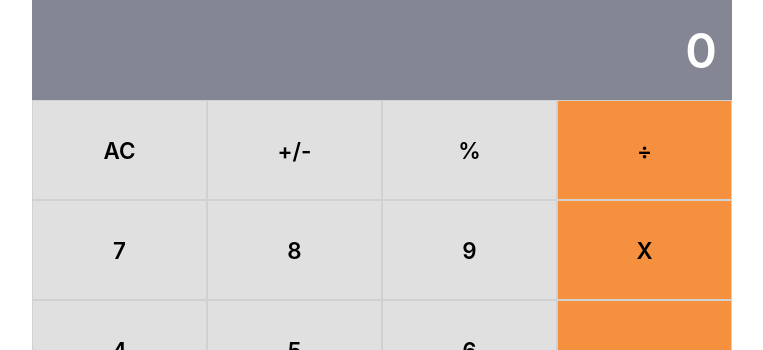
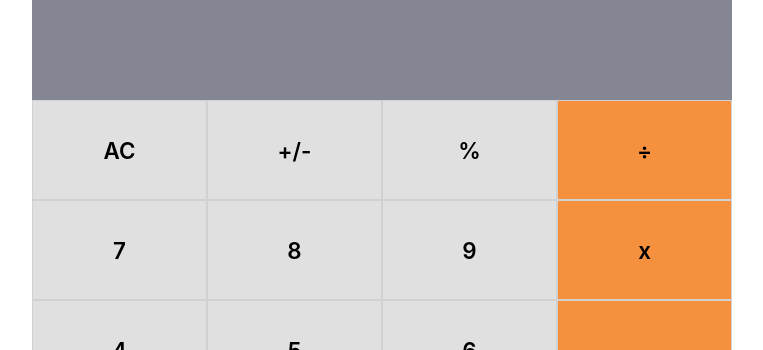
Before and after one commit to ViriCruz/React-Calculator, a React (Create React App) app: page / in a window 1280 px wide. Shown: the top 350 px of the page, without its empty margins (258-1021 px from the left). Built offline with nearby package versions, Linux system fonts and the light colour scheme.

Commit message:
Add event handler to button. Also add proptypes to valide props and fix eslint errors

```diff
--- a/src/components/App.js
+++ b/src/components/App.js
@@ -1,12 +1,37 @@
 import React from 'react';
 import Display from './Display';
 import ButtonPanel from './ButtonPanel';
+import calculate from '../logic/calculate';
 
-const App = () => (
-  <div id="app">
-    <Display result="0" />
-    <ButtonPanel />
-  </div>
-);
+// stateful parent
+class App extends React.Component {
+  constructor(props) {
+    super(props);
+
+    this.state = {
+      total: null,
+      next: null,
+      operation: null,
+    };
+
+    this.handleClick = this.handleClick.bind(this);
+  }
+
+  handleClick(name) {
+    const state = calculate(this.state, name);
+    this.setState(state);
+  }
+
+  render() {
+    const { total, next } = this.state;
+    return (
+      <div id="app">
+        <Display result={total || next} />
+        <ButtonPanel onClick={this.handleClick} />
+      </div>
+    );
+  }
+}
+
 
 export default App;
--- a/src/components/Button.js
+++ b/src/components/Button.js
@@ -1,11 +1,21 @@
 import React from 'react';
 import PropTypes from 'prop-types';
 
-const Button = ({ value, color, wide }) => {
+const Button = ({
+  value, color, wide, onClick,
+}) => {
   const css = color;
+
   if (wide) css.flex = '0 0 50%';
   return (
-    <div className="button" style={css}>
+    <div
+      role="button"
+      tabIndex={0}
+      className="button"
+      style={css}
+      onClick={onClick.bind(this, value)}
+      onKeyDown={onClick.bind(this, value)}
+    >
       { value }
     </div>
   );
@@ -15,6 +25,7 @@ Button.defaultProps = {
   value: 'NaN',
   color: { flex: '1', backgroundColor: '#f5913e' },
   wide: false,
+  onClick: () => {},
 };
 
 Button.propTypes = {
@@ -24,6 +35,7 @@ Button.propTypes = {
     flex: PropTypes.string,
   }),
   wide: PropTypes.bool,
+  onClick: PropTypes.func,
 };
 
 export default Button;
--- a/src/components/ButtonPanel.js
+++ b/src/components/ButtonPanel.js
@@ -1,4 +1,5 @@
 import React from 'react';
+import PropTypes from 'prop-types';
 import Button from './Button';
 
 
@@ -6,7 +7,7 @@ class ButtonPanel extends React.Component {
   get groups() {
     this.names = {
       1: ['AC', '+/-', '%', '÷'],
-      2: ['7', '8', '9', 'X'],
+      2: ['7', '8', '9', 'x'],
       3: ['4', '5', '6', '-'],
       4: ['1', '2', '3', '+'],
       5: ['0', '.', '='],
@@ -19,8 +20,10 @@ class ButtonPanel extends React.Component {
     const style = { backgroundColor: '#e0e0e0', flex: '1' };
     const { length } = group;
     const wide = value === '0';
-    this.button = index < length - 1 ? <Button value={value} color={style} wide={wide} />
-      : <Button value={value} color={{ flex: '1' }} wide={wide} />;
+    const { onClick } = this.props;
+    this.button = index < length - 1
+      ? <Button value={value} color={style} wide={wide} onClick={onClick} />
+      : <Button value={value} color={{ flex: '1' }} wide={wide} onClick={onClick} />;
     return this.button;
   }
 
@@ -47,4 +50,12 @@ class ButtonPanel extends React.Component {
   }
 }
 
+ButtonPanel.defaultProps = {
+  onClick: () => {},
+};
+
+ButtonPanel.propTypes = {
+  onClick: PropTypes.func,
+};
+
 export default ButtonPanel;
--- a/src/logic/calculate.js
+++ b/src/logic/calculate.js
@@ -13,13 +13,13 @@ const setOperation = (btnName, total) => ({ next: total, total: null, operation:
 const calculate = (calculator, btnName) => {
   let { total, next, operation } = calculator;
   let calcObj = { total, next, operation };
-
   const operations = {
     clear: 'AC',
     positiveNegative: '+/-',
     equals: '=',
     operation: ['+', '-', 'x', '÷', '%'],
   };
+
   switch (btnName) {
     case operations.clear:
       // clears all operations
@@ -27,31 +27,24 @@ const calculate = (calculator, btnName) => {
       break;
     case operations.positiveNegative:
       // converts to positive or negative
-      total = changeSign(total).toString(10);
-      next = (changeSign(parseFloat(total, 10))).toString(10);
-      calcObj = { total, next };
+      total = changeSign(total || next).toString(10);
+      calcObj = { total };
       break;
     case operations.equals:
       // display the final result
       if (isOperationValid(calculator)) {
         const result = operate(parseFloat(next, 10), parseFloat(total, 10), operation);
-        total = (result).toString();
+        next = (result).toString();
         operation = null;
-        calcObj = { total, operation };
+        total = null;
+        calcObj = { total, next, operation };
       }
       break;
     default:
       if (isAnOperation(operations.operation, btnName)) {
         calcObj = setOperation(btnName, total);
       } else {
-        if (total && next && operation === null) {
-          total = null;
-          next = null;
-          calcObj = { total, next };
-        }
-        const display = total != null ? total + btnName : btnName;
-        total = display;
-
+        total = total ? total + btnName : btnName;
         calcObj = { total };
       }
       break;
```
